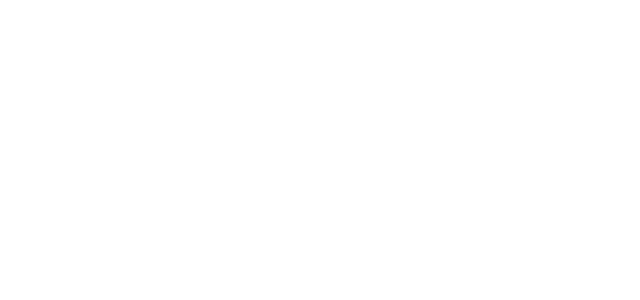
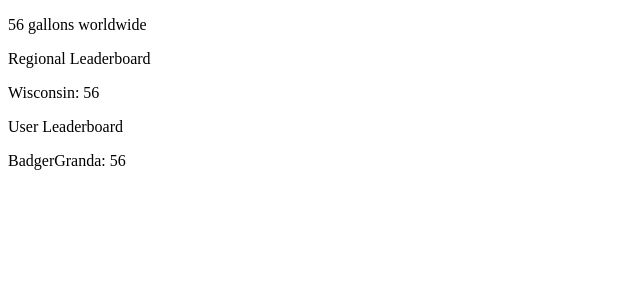
Before and after one commit to jungaretti/milk-chugger, a React (Create React App) app: page / in a window 1280 px wide. Shown: the top 300 px of the page, without its empty margins (0-640 px from the left). Built offline with nearby package versions, Linux system fonts and the light colour scheme.

Commit message:
Test GlobalTotal in App

```diff
--- a/src/App.js
+++ b/src/App.js
@@ -1,7 +1,14 @@
 import "./App.css";
+import GlobalTotals from "./components/GlobalTotals";
+
+const regions = {};
+regions["Wisconsin"] = 56;
+
+const users = {};
+users["BadgerGranda"] = 56;
 
 function App() {
-  return null;
+  return <GlobalTotals gallons={56} regions={regions} users={users} />;
 }
 
 export default App;
```
